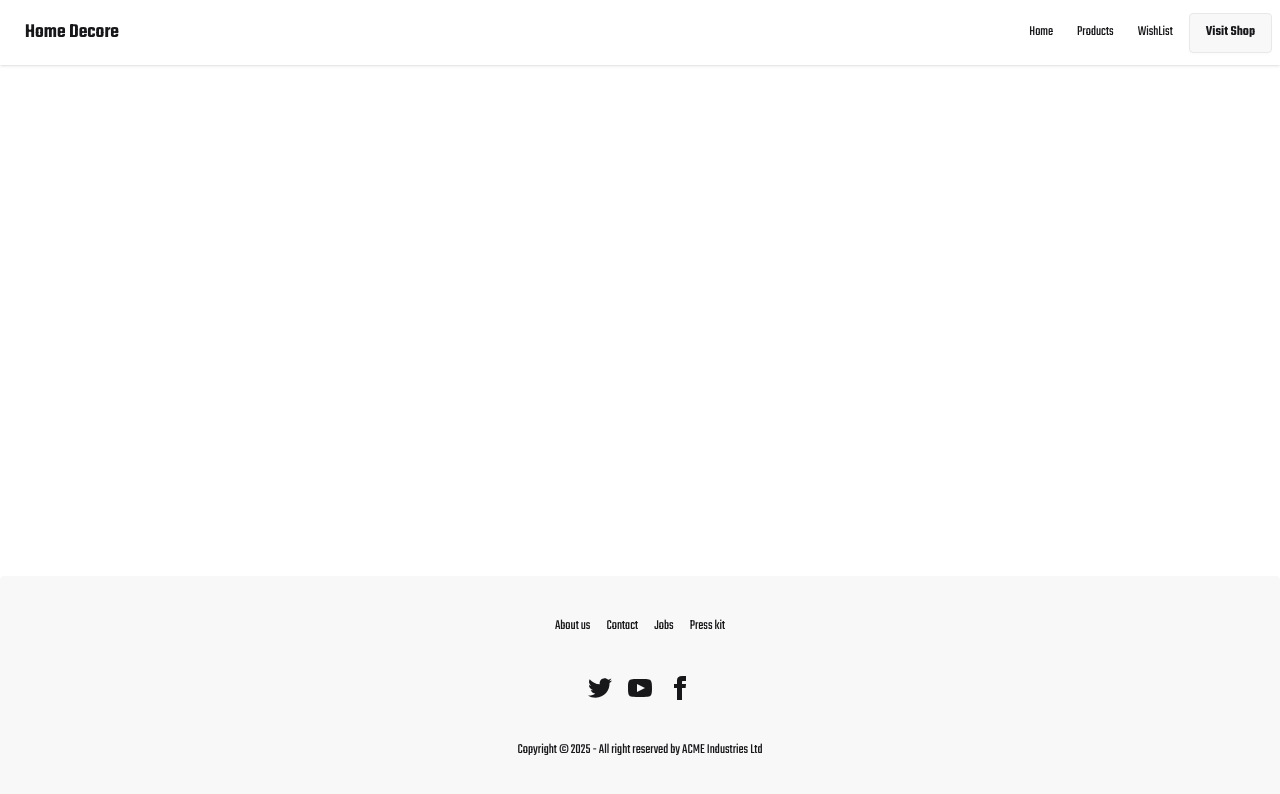
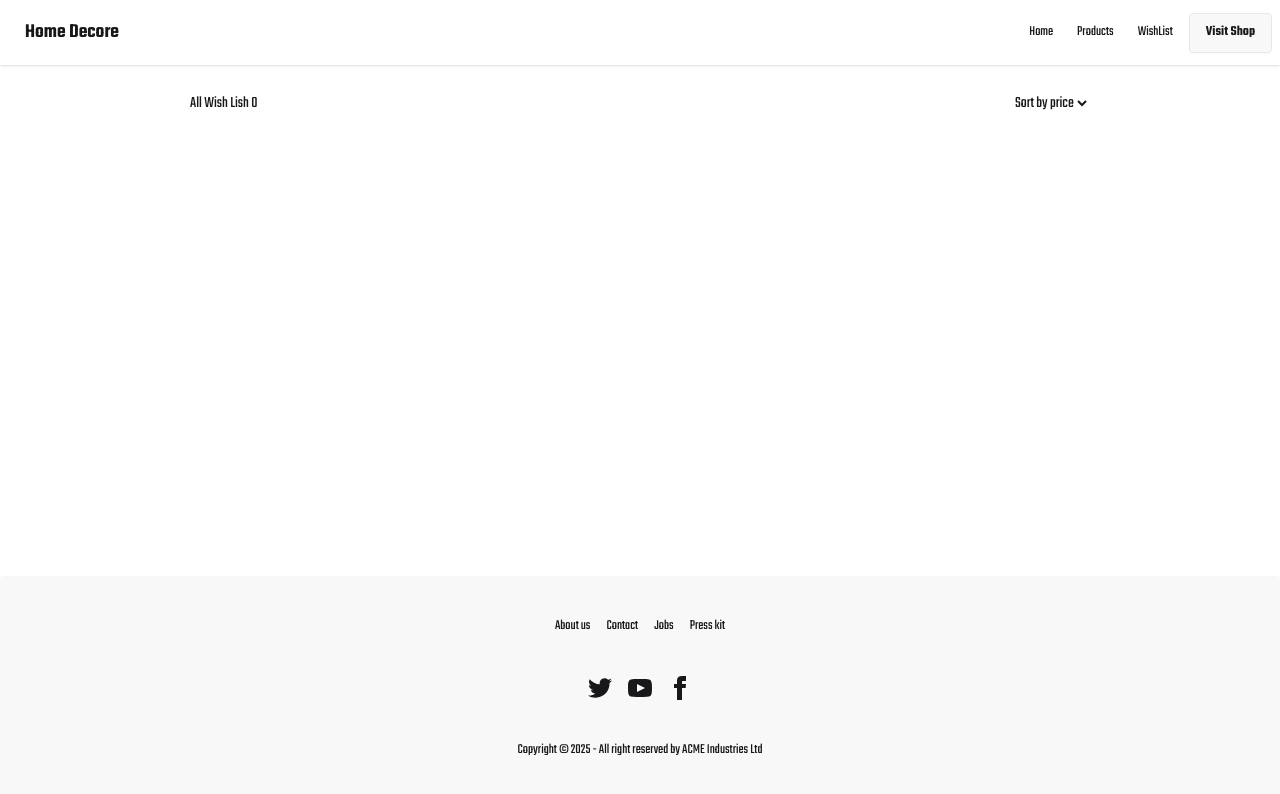
Before and after one commit to asik247/home-decorated, a React (Vite) app: page /wishList in a window 1280 px wide. Shown: the top 794 px of the page. Built offline with nearby package versions, Linux system fonts and the light colour scheme.

Commit message:
sorted added

```diff
--- a/src/Pages/WishList.jsx
+++ b/src/Pages/WishList.jsx
@@ -9,6 +9,7 @@ const WishList = () => {
 const {products} = useProducts()
 const [WishList,setWishList] = useState([]);
 // console.log(products)
+const [sort,setSort] = useState('none');
 
 useEffect(()=>{
     const addToStroedDB = getStroedProducts()
@@ -18,12 +19,35 @@ useEffect(()=>{
     // console.log(myStroedProducts)
 },[products])
 
+const getSortedItems = ()=>{
+    let sorted = [...WishList];
+    if(sort === 'price-asc'){
+        sorted.sort((a,b)=>a.price-b.price);
+    }
+    else if(sort === 'price-dsc'){
+        sorted.sort((a,b)=>b.price-a.price)
+    }
+    return sorted
+}
+const sortedList = getSortedItems()
+    return(
+       <div className='container'>
+        <div className='flex justify-between items-center my-4'>
+            <div>
+                <h1>All Wish Lish {WishList.length}</h1>
+            </div>
+            <div>
+                <select value={sort} onChange={e=>setSort(e.target.value)}>
 
-    return (
-       <div className='container'>
+                    <option value="none">Sort by price</option>
+                    <option value="price-asc">Low to high</option>
+                    <option value="price-dsc">High to low</option>
+                </select>
+            </div>
+        </div>
         <div className='grid md:grid-cols-2 gap-5 my-5'>
             {
-                WishList.map(product=><WishList2 product={product} key={product.id}></WishList2>)
+                sortedList.map(product=><WishList2 product={product} key={product.id}></WishList2>)
             }
         </div>
        </div>
--- a/src/Pages/WishList2.jsx
+++ b/src/Pages/WishList2.jsx
@@ -18,7 +18,7 @@ const {id,category,name,price,image,description} = product;
            {description}
           </p>
           <div className="card-actions justify-end">
-            <button className="btn ">Buy Now</button>
+            <button className="btn ">{price}</button>
           </div>
         </div>
       </div>
```
